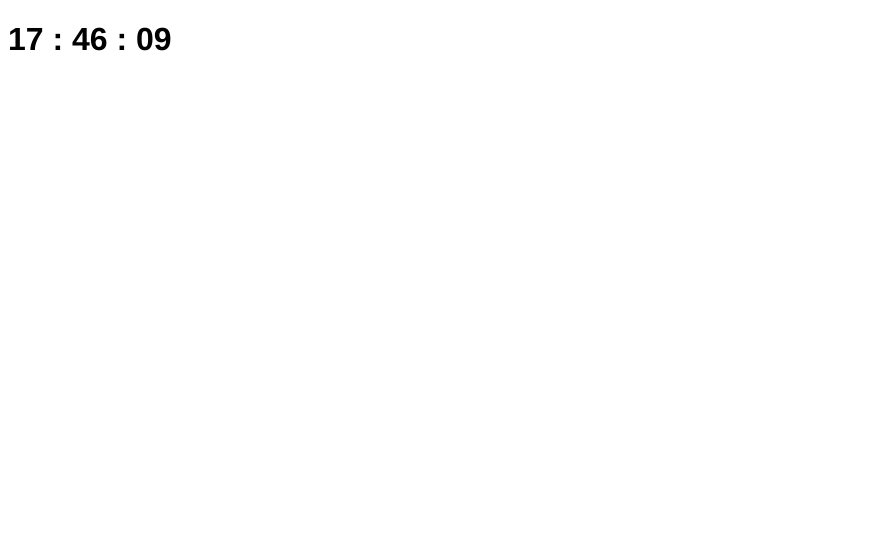
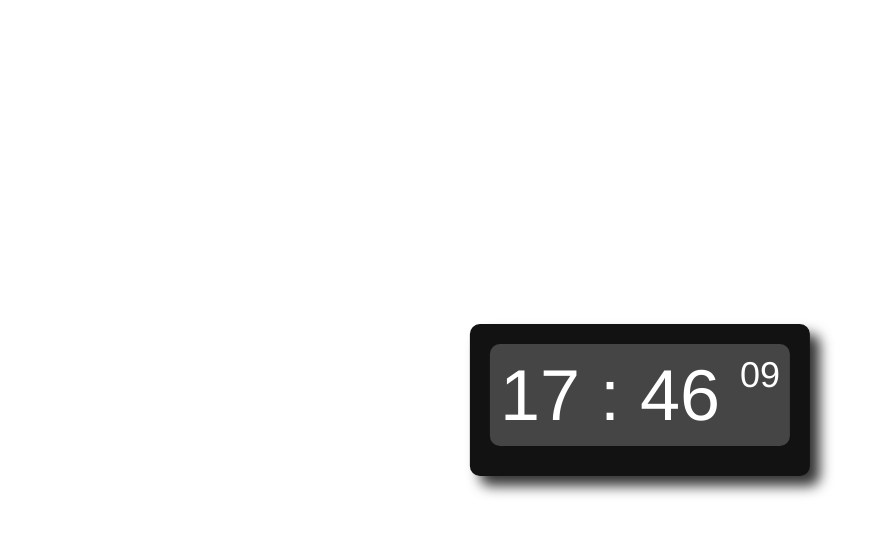
Before and after one commit to Clint171/CODSOFT, a plain HTML site: page Digital_Clock/clock.html in a window 1280 px wide. Shown: the whole page, without its empty margins (0-883 px from the left). Drawn offline with Linux system fonts and the light colour scheme.

Commit message:
finalized functionality of digital clock

```diff
--- a/Digital_Clock/clock.html
+++ b/Digital_Clock/clock.html
@@ -7,7 +7,13 @@
     <link rel="stylesheet" href="resources/css/clock.css">
 </head>
 <body>
-    <h1 id="clock"><span id="date"></span><span id="hours"></span><span id="minutes"></span><span id="seconds"></span></h1>
+    <div class="clock">
+        <div class="screen">
+            <div class="screen-section"><span id="hours"></span></div>
+            <div class="screen-section"><span id="minutes"></span></div>
+            <div class="screen-section seconds"><span id="seconds"></span></div>
+        </div>
+    </div>
     <script src="resources/js/clock.js"></script>
 </body>
 </html>
--- a/Digital_Clock/resources/css/clock.css
+++ b/Digital_Clock/resources/css/clock.css
@@ -1,3 +1,38 @@
 body{
     font-family:'Franklin Gothic Medium', 'Arial Narrow', Arial, sans-serif;
 }
+
+.clock{
+    position: absolute;
+    top: 50%;
+    left: 50%;
+    transform: translate(-50%, -50%);
+    background: rgb(18, 18, 18);
+    box-shadow: 10px 10px 1cqw rgba(0,0,0,0.8);
+    border-radius: 10px;
+    padding: 20px;
+    color: white;
+    font-size: 3em;
+}
+
+.screen{
+    width: 100%;
+    background-color: hsl(0, 0%, 27%);
+    border-radius: 10px;
+    overflow: hidden;
+    text-align: center;
+    font-size: 1.5em;
+    margin-bottom: 10px;
+    display: flex;
+    justify-content: center;
+    flex-direction: row;
+    transition: all 0.5s ease-in-out;
+}
+
+.screen-section{
+    padding: 10px;
+}
+
+.seconds{
+    font-size: 0.5em;
+}
--- a/Digital_Clock/resources/js/clock.js
+++ b/Digital_Clock/resources/js/clock.js
@@ -1,5 +1,5 @@
 setInterval(()=>{
-    document.getElementById("hours").innerText = (new Date().getHours())+" : ";
-    document.getElementById("minutes").innerText = (new Date().getMinutes() >= 10) ? (new Date().getMinutes())+" : " : "0"+(new Date().getMinutes())+" : ";
+    document.getElementById("hours").innerText = (new Date().getHours())+" :";
+    document.getElementById("minutes").innerText = (new Date().getMinutes() >= 10) ? (new Date().getMinutes()): "0"+(new Date().getMinutes());
     document.getElementById("seconds").innerText = (new Date().getSeconds() >= 10) ? (new Date().getSeconds()) : "0"+(new Date().getSeconds());
 } , 500);
--- a/To-Do_List/resources/css/app.css
+++ b/To-Do_List/resources/css/app.css
@@ -90,3 +90,6 @@ h1{
     font-size: 2em;
     color: #333;
 }
+iconify-icon{
+    color: #333;
+}
```
Also changed, not shown: To-Do_List/resources/js/app.js (+12 -0 lines), To-Do_List/resources/js/dom.js (deleted), To-Do_List/resources/js/storage.js (deleted).
